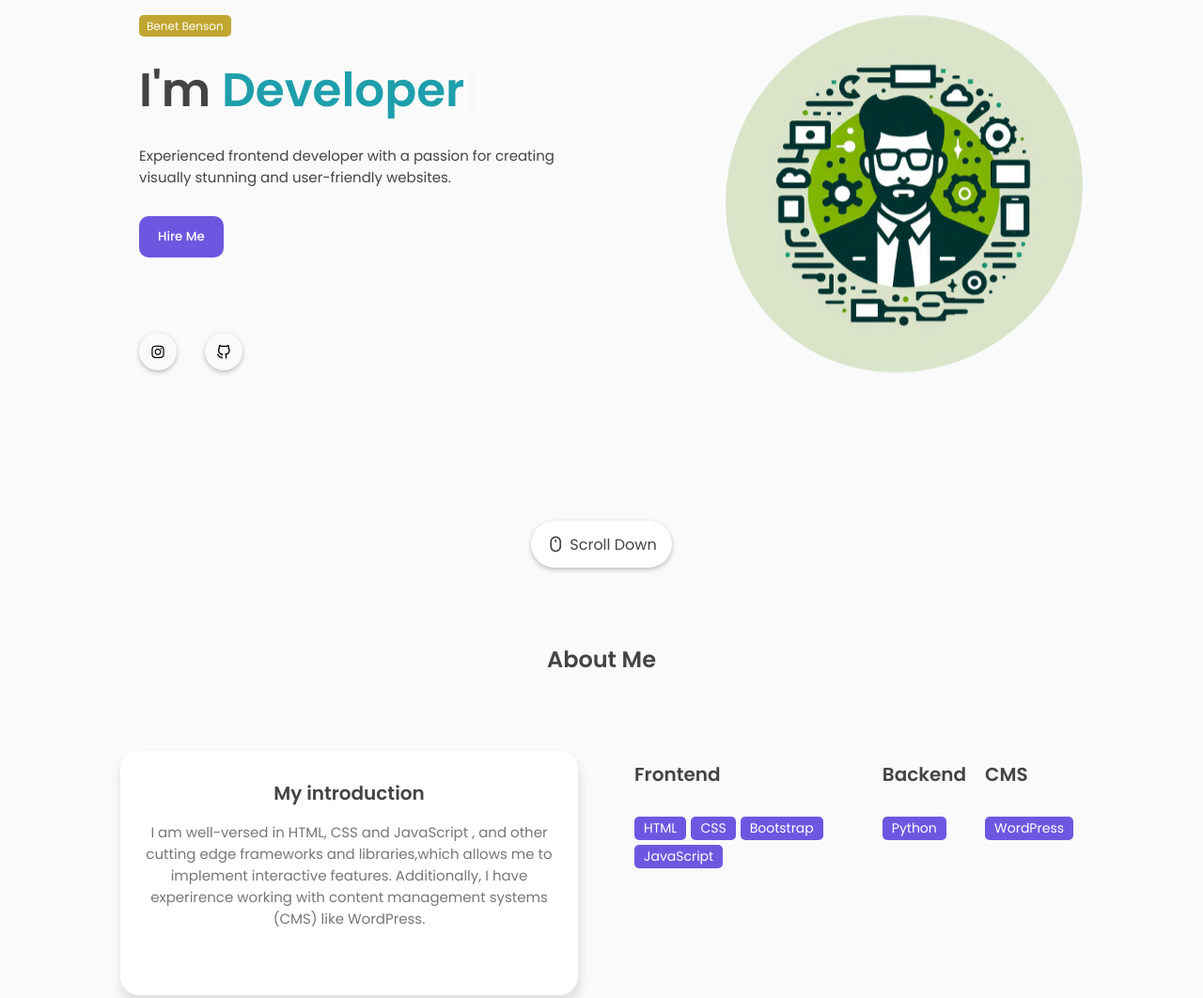
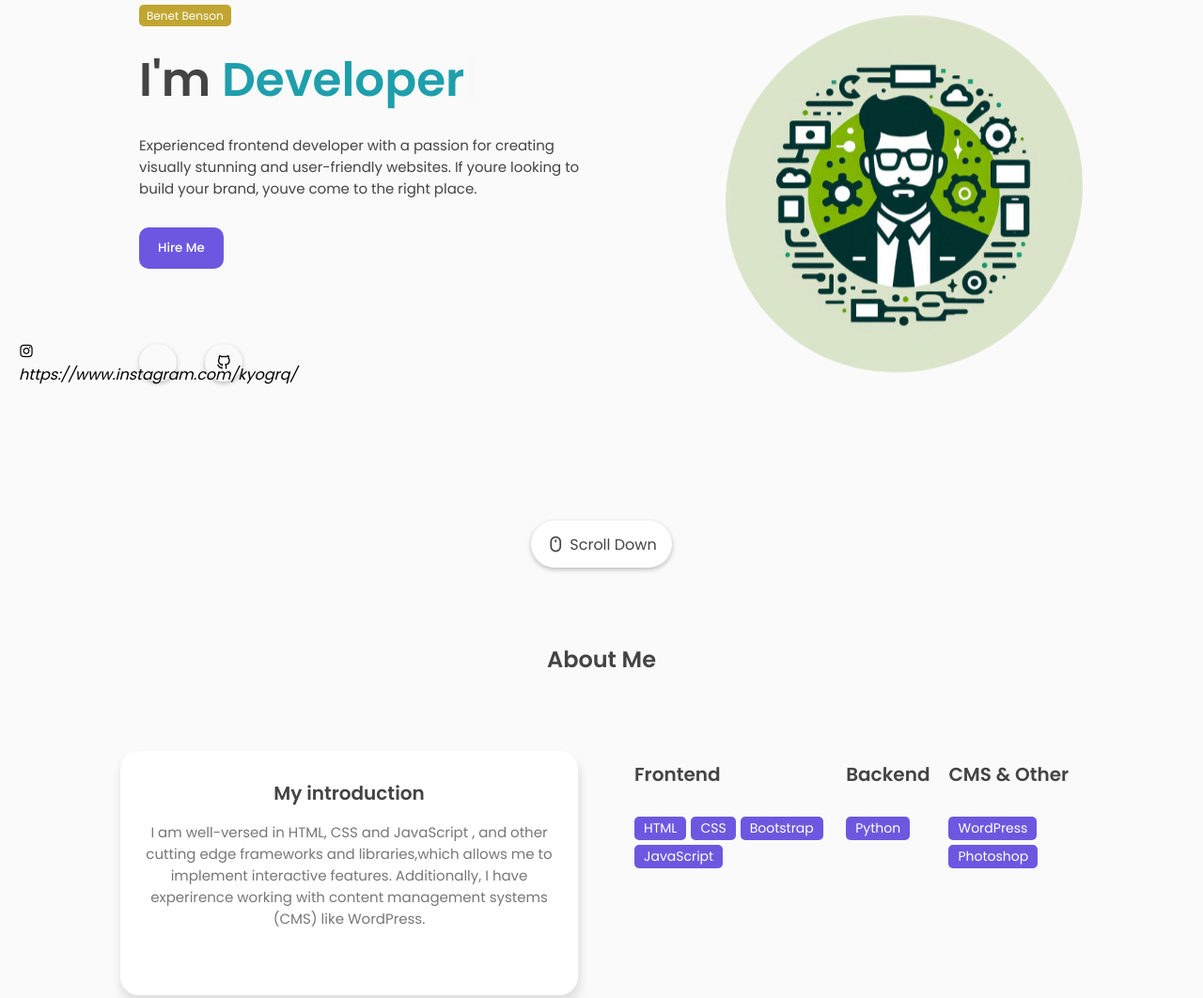
Before and after one commit to JohnnyMoneJohnny/JohnnyMoneJohnny.github.io, a plain HTML site: page index.html in a window 1280 px wide. Shown: the part 196-1258 px from the top of the page at 94% size. Drawn offline with nearby package versions, Linux system fonts and the light colour scheme.

Commit message:
Update index.html

```diff
--- a/index.html
+++ b/index.html
@@ -55,14 +55,14 @@
             </div>
             <div class="featured-text-info">
                 <p>Experienced frontend developer with a passion for creating visually stunning
-                   and user-friendly websites.
+                   and user-friendly websites. If youre looking to build your brand, youve come to the right place.
                 </p>
             </div>
             <div class="featured-text-btn">
                 <button class="btn blue-btn">Hire Me</button>
             </div>
             <div class="social_icons">
-                <div class="icon"><i class="uil uil-instagram"></i></div>
+                <div class="icon"><i class="uil uil-instagram">https://www.instagram.com/kyogrq/</i></div>
                 <div class="icon"><i class="uil uil-github-alt"></i></div>
             </div>
           </div>
@@ -117,10 +117,11 @@
                 </div>
                 <div class="skills-box">
                     <div class="skills-header">
-                        <h3>CMS</h3>
+                        <h3>CMS & Other</h3>
                     </div>
                     <div class="skills-list">
                         <span>WordPress</span>
+                        <span>Photoshop</span>
                     </div>
                 </div>
             </div>
```
